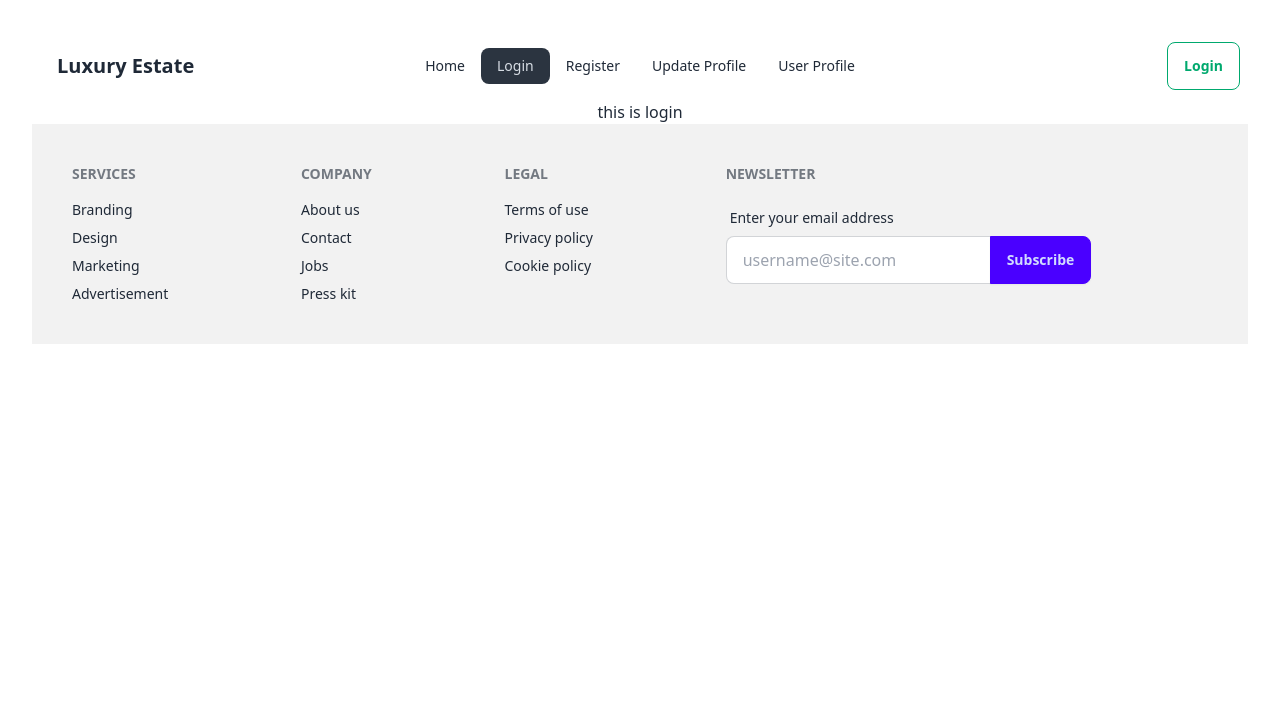
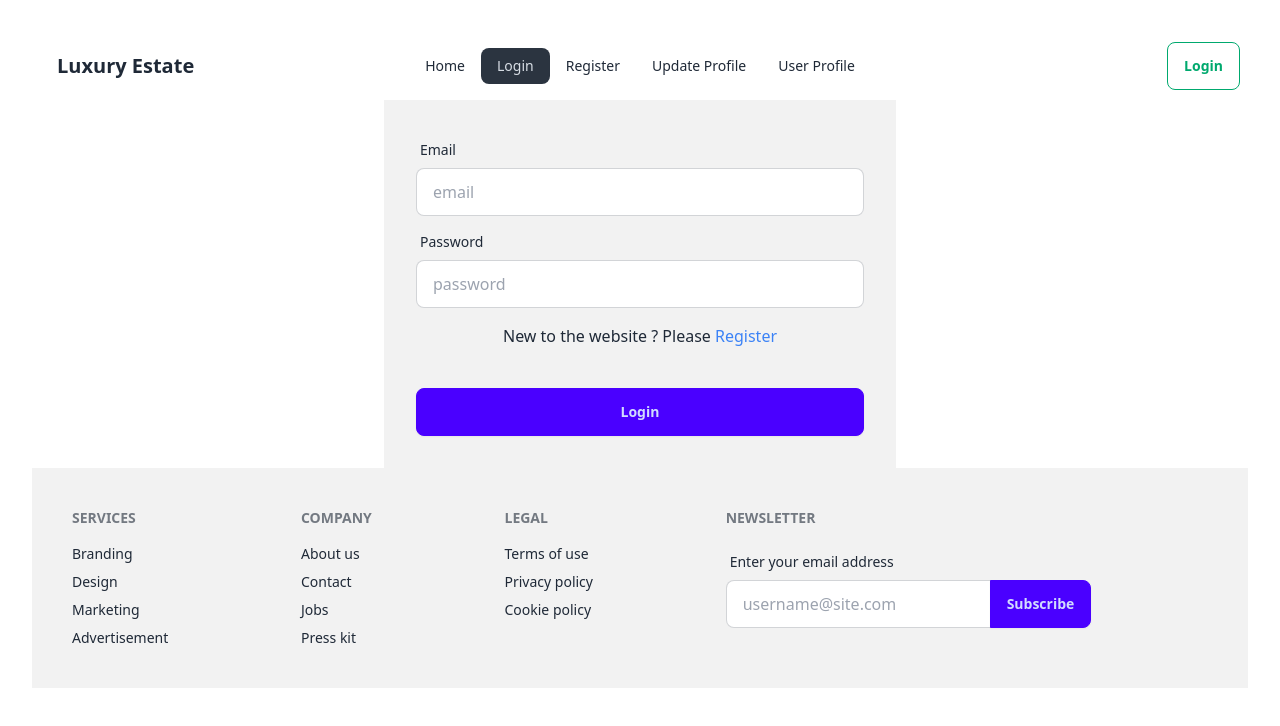
Before and after one commit to BiplobHossainSobuj/luxury-estate, a React (Vite) app: page /login in a window 1280 px wide. Shown: the top 726 px of the page. Built offline with nearby package versions, Linux system fonts and the light colour scheme; no server answers.

Commit message:
added login and make it functional

```diff
--- a/src/components/Header/Header.jsx
+++ b/src/components/Header/Header.jsx
@@ -3,7 +3,9 @@
 import { Link, NavLink } from 'react-router-dom';
 
 const Header = () => {
-
+    const authInfo = useContext(AuthContext);
+    const {user} = authInfo;
+    console.log(user);
     const navLink = <>
         <li><NavLink to="/">Home</NavLink></li>
         <li><NavLink to="/login">Login</NavLink></li>
@@ -31,7 +33,16 @@
                 </ul>
             </div>
             <div className="navbar-end">
-                <Link to='/login'><button className="btn btn-outline btn-success">Login</button></Link>
+
+                {
+                  user ?
+                  <>
+                    <img className={`w-10 mr-2 rounded-full hover:cursor-pointer,${user.displayName}`} alt="Tailwind CSS Navbar component" src={user?.photoURL} />
+                   <button className="btn btn-outline btn-success">Log Out</button>
+                  </>:
+                  <Link to='/login'><button className="btn btn-outline btn-success">Login</button></Link>
+
+                }
             </div>
         </div>
     );
--- a/src/components/Login/Login.jsx
+++ b/src/components/Login/Login.jsx
@@ -1,14 +1,57 @@
-import React from 'react';
+import React, { useContext } from 'react';
 import { Helmet } from "react-helmet";
+import { Link } from 'react-router-dom';
+import { AuthContext } from '../../context/AuthProvider';
 
 const Login = () => {
+    const authInfo = useContext(AuthContext);
+    const { user, loginUser } = authInfo;
+    const handleLogin=(e)=>{
+        e.preventDefault();
+        const form = new FormData(e.currentTarget);
+        const email = form.get('email');
+        const password = form.get('password');
+        console.log(email, password);
+        loginUser(email, password)
+            .then(res => {
+                console.log(res.user);
+
+            })
+            .catch(err => {
+                console.log(err);
+            })
+    }
     return (
         <div>
             <Helmet>
                 <title>User Login</title>
                 <meta name="description" content="Helmet application" />
             </Helmet>
-            <h1>this is login</h1>
+            <div className=" max-w-lg mx-auto bg-base-200">
+                <form onSubmit={handleLogin} className="card-body">
+
+                    <div className="form-control">
+                        <label className="label">
+                            <span className="label-text">Email</span>
+                        </label>
+                        <input type="email" name='email' placeholder="email" className="input input-bordered" required />
+                    </div>
+                    <div className="form-control">
+                        <label className="label">
+                            <span className="label-text">Password</span>
+                        </label>
+                        <input type="password" name='password' placeholder="password" className="input input-bordered" required />
+                    </div>
+                    <div>
+                        <label className="label">
+                            <p>New to the website ? Please <Link to="/login" className="text-blue-500 link link-hover">Register</Link> </p>
+                        </label>
+                    </div>
+                    <div className="form-control mt-6">
+                        <button className="btn btn-primary">Login</button>
+                    </div>
+                </form>
+            </div>
         </div>
     );
 };
--- a/src/context/AuthProvider.jsx
+++ b/src/context/AuthProvider.jsx
@@ -1,5 +1,5 @@
-import { createUserWithEmailAndPassword } from 'firebase/auth';
-import React, { createContext, useState } from 'react';
+import { createUserWithEmailAndPassword, onAuthStateChanged, signInWithEmailAndPassword } from 'firebase/auth';
+import React, { createContext, useEffect, useState } from 'react';
 import { getAuth } from "firebase/auth";
 import app from '../firebase/firebase.config';
 export const AuthContext = createContext(null);
@@ -10,8 +10,17 @@
     const createUser =(email,password,name,photoURL)=>{
         return createUserWithEmailAndPassword(auth,email,password);
     }
-
-    const authInfo = {user,createUser};
+    const loginUser=(email,password)=>{
+        return signInWithEmailAndPassword(auth,email,password)
+    }
+    useEffect(()=>{
+        const unsubscribe = onAuthStateChanged(auth, (currentUser)=>{
+            setUser(currentUser);
+            console.log('observer',currentUser);
+        })
+        return ()=>unsubscribe();
+    },[])
+    const authInfo = {user,createUser,loginUser};
     return (
         <AuthContext.Provider value={authInfo}>
             {children}
```
